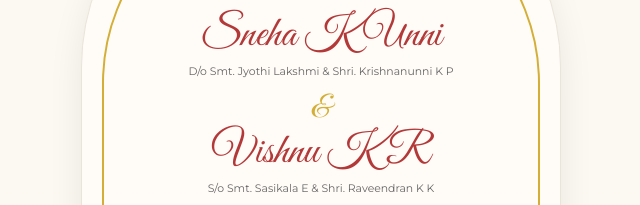
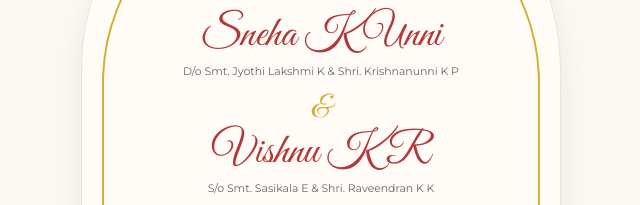
Before and after one commit to dranzzzer17-source/Engagement-invitation-card-new, a plain HTML site: page index.html in a window 1280 px wide. Shown: the part 181-386 px from the top of the page, 319-959 px from the left. Drawn offline with nearby package versions, Linux system fonts and the light colour scheme.

Commit message:
Update index.html

```diff
--- a/index.html
+++ b/index.html
@@ -197,7 +197,7 @@
       <p class="subtitle">You're Invited to Celebrate Our Engagement!<br>With joy in our hearts, we announce the engagement of</p>
 
       <div class="names">Sneha K Unni</div>
-      <div class="parents">D/o Smt. Jyothi Lakshmi &amp; Shri. Krishnanunni K P</div>
+      <div class="parents">D/o Smt. Jyothi Lakshmi K &amp; Shri. Krishnanunni K P</div>
 
       <span class="ampersand">&amp;</span>
 
```
